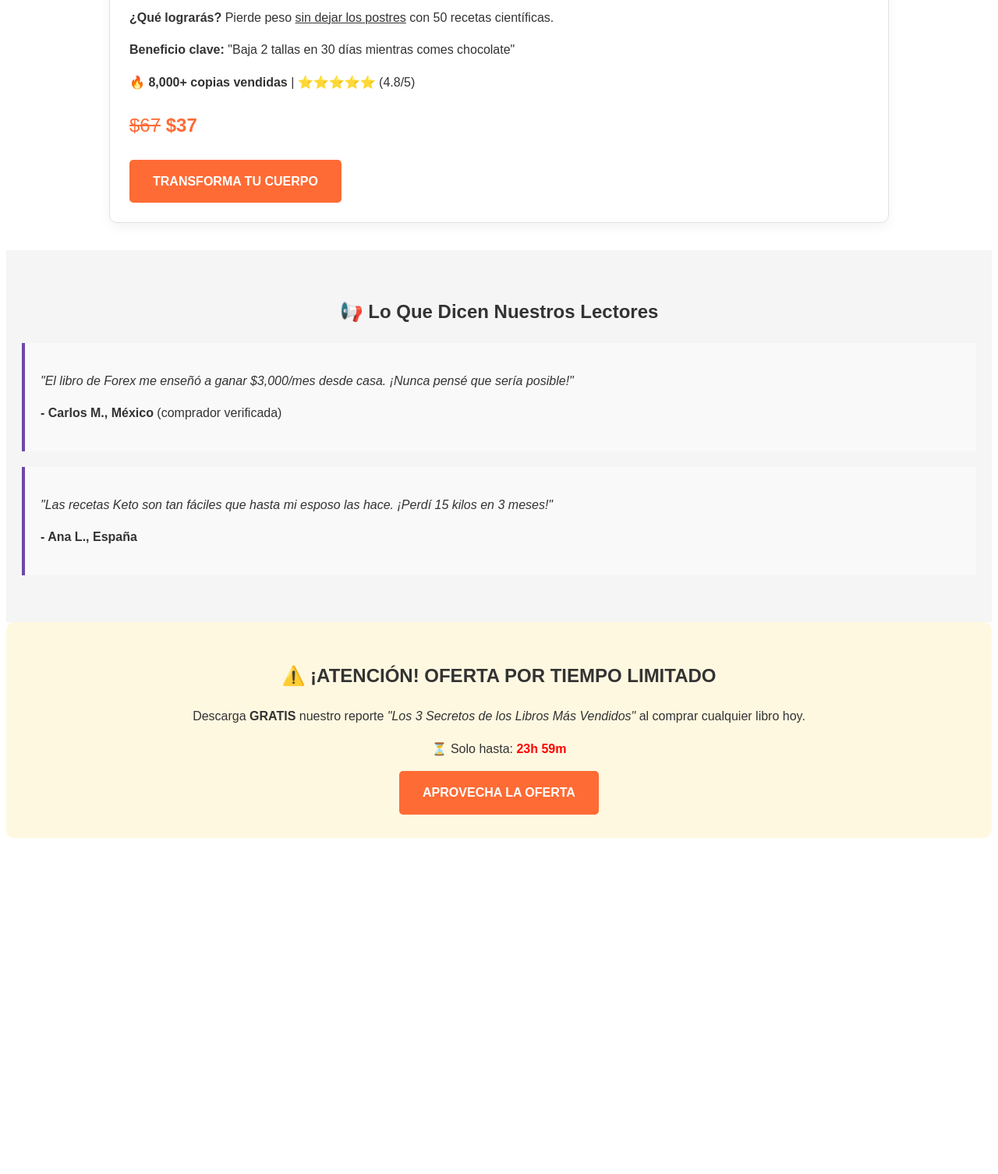
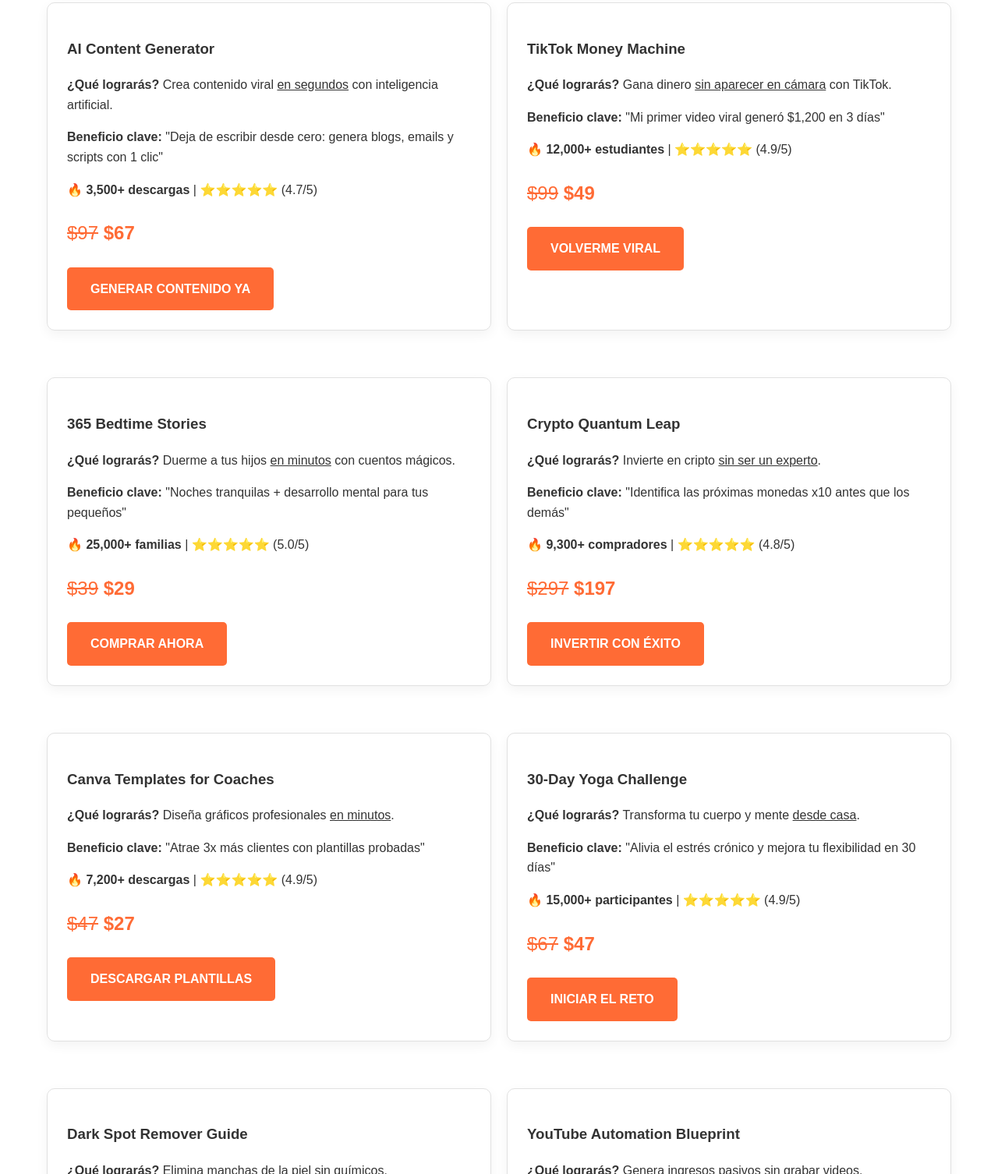
Before and after one commit to adsantanar/TriunfaDigital, a plain HTML site: page index.html in a window 1280 px wide. Shown: the part 1294-2800 px from the top of the page at 78% size. Before the commit the page ends 2377 px from the top, so only its background shows below. Drawn offline with Linux system fonts and the light colour scheme.

Commit message:
Update index.html

```diff
--- a/index.html
+++ b/index.html
@@ -3,41 +3,43 @@
 <head>
     <meta charset="UTF-8">
     <meta name="viewport" content="width=device-width, initial-scale=1.0">
-    <title>LibrosGanadores.com - Los eBooks Más Vendidos para Transformar tu Vida</title>
+    <title>LibrosGanadores.com - Los 10 eBooks Más Vendidos para Transformar tu Vida en 2024</title>
     <style>
-        body { font-family: 'Arial', sans-serif; line-height: 1.6; color: #333; }
-        .header { background: linear-gradient(135deg, #6e48aa 0%, #9d50bb 100%); color: white; padding: 50px 20px; text-align: center; }
-        .product-card { border: 1px solid #e1e1e1; border-radius: 10px; padding: 25px; margin: 15px 0; box-shadow: 0 5px 15px rgba(0,0,0,0.05); }
+        body { font-family: 'Arial', sans-serif; line-height: 1.6; color: #333; max-width: 1200px; margin: 0 auto; }
+        .header { background: linear-gradient(135deg, #6e48aa 0%, #9d50bb 100%); color: white; padding: 60px 20px; text-align: center; }
+        .product-card { border: 1px solid #e1e1e1; border-radius: 10px; padding: 25px; margin: 20px 0; box-shadow: 0 5px 15px rgba(0,0,0,0.05); }
         .cta-button { background: #ff6b35; color: white; padding: 15px 30px; border-radius: 5px; font-weight: bold; display: inline-block; text-decoration: none; transition: all 0.3s; }
         .cta-button:hover { background: #ff8c42; transform: translateY(-3px); }
         .testimonial { background: #f9f9f9; padding: 20px; border-left: 4px solid #6e48aa; margin: 20px 0; }
-        .bonus-section { background: #fff8e1; padding: 30px; text-align: center; border-radius: 10px; }
+        .bonus-section { background: #fff8e1; padding: 30px; text-align: center; border-radius: 10px; margin: 40px 0; }
+        .product-grid { display: grid; grid-template-columns: 1fr; gap: 20px; }
+        @media (min-width: 768px) { .product-grid { grid-template-columns: 1fr 1fr; } }
     </style>
 </head>
 <body>
-    <!-- Hero Section (AIDA: Atención, Interés) -->
+    <!-- Hero Section -->
     <div class="header">
-        <h1>🚀 Los <span style="color: #ffd700;">Libros Digitales</span> que Están Cambiando Vidas en 2024</h1>
-        <p><i>"Descubre los 10 eBooks más vendidos que expertos y emprendedores usan para generar ingresos, mejorar su salud y dominar habilidades clave..."</i></p>
+        <h1>🚀 <span style="color: #ffd700;">Los 10 Libros Digitales</span> Más Vendidos del 2024</h1>
+        <p><i>"Expertos y emprendedores ya están usando estos eBooks para ganar dinero, mejorar su salud y dominar habilidades clave... <strong>¿Y tú?</strong>"</i></p>
         <a href="#productos" class="cta-button">VER LOS LIBROS AHORA</a>
     </div>
 
-    <!-- Problema + Solución (PAS: Problema, Agitación, Solución) -->
+    <!-- Problema + Solución -->
     <div style="padding: 40px 20px; text-align: center;">
         <h2>¿Te Has Sentido Así?</h2>
-        <p>❌ <strong>Frustrado</strong> por no avanzar en tus metas financieras...</p>
-        <p>❌ <strong>Confundido</strong> con tanta información contradictoria en internet...</p>
-        <p>❌ <strong>Sin tiempo</strong> para aprender lo que realmente funciona...</p>
+        <p>❌ <strong>Estancado</strong> en tu trabajo sin crecimiento económico...</p>
+        <p>❌ <strong>Cansado</strong> de dietas complicadas que no funcionan...</p>
+        <p>❌ <strong>Sin herramientas</strong> para aprovechar tendencias como la IA o criptomonedas...</p>
         <br>
-        <h3 style="color: #6e48aa;">¡La solución está aquí!</h3>
-        <p>Estos libros condensan años de experiencia en <strong>guías paso a paso</strong> que cualquiera puede aplicar.</p>
+        <h3 style="color: #6e48aa;">¡Estos libros son tu ventaja competitiva!</h3>
     </div>
 
-    <!-- Productos (Beneficios Emocionales) -->
-    <div id="productos" style="padding: 20px; max-width: 1000px; margin: 0 auto;">
+    <!-- Todos los Productos -->
+    <div id="productos" style="padding: 20px;">
         <h2 style="text-align: center; margin-bottom: 30px;">🏆 Nuestra Selección Exclusiva</h2>
+        <div class="product-grid">
 
-        <!-- Producto 1 -->
+            <!-- Producto 1: Forex -->
             <div class="product-card">
                 <h3>Forex God Strategy</h3>
                 <p><strong>¿Qué lograrás?</strong> Domina el trading de Forex <u>incluso si nunca has operado</u>.</p>
@@ -47,7 +49,7 @@
                 <a href="[LINK_AFILIADO_FOREX]" class="cta-button">QUIERO APRENDER AHORA</a>
             </div>
 
-        <!-- Producto 2 -->
+            <!-- Producto 2: Keto -->
             <div class="product-card">
                 <h3>Keto Desserts Cookbook</h3>
                 <p><strong>¿Qué lograrás?</strong> Pierde peso <u>sin dejar los postres</u> con 50 recetas científicas.</p>
@@ -57,33 +59,111 @@
                 <a href="[LINK_AFILIADO_KETO]" class="cta-button">TRANSFORMA TU CUERPO</a>
             </div>
 
-        <!-- ... (Repetir estructura para otros 8 productos) ... -->
+            <!-- Producto 3: AI Content Generator -->
+            <div class="product-card">
+                <h3>AI Content Generator</h3>
+                <p><strong>¿Qué lograrás?</strong> Crea contenido viral <u>en segundos</u> con inteligencia artificial.</p>
+                <p><strong>Beneficio clave:</strong> "Deja de escribir desde cero: genera blogs, emails y scripts con 1 clic"</p>
+                <p>🔥 <strong>3,500+ descargas</strong> | ⭐⭐⭐⭐⭐ (4.7/5)</p>
+                <p style="font-size: 24px; color: #ff6b35;"><del>$97</del> <strong>$67</strong></p>
+                <a href="[LINK_AFILIADO_AI]" class="cta-button">GENERAR CONTENIDO YA</a>
             </div>
 
-    <!-- Testimonios (Social Proof) -->
+            <!-- Producto 4: TikTok Money Machine -->
+            <div class="product-card">
+                <h3>TikTok Money Machine</h3>
+                <p><strong>¿Qué lograrás?</strong> Gana dinero <u>sin aparecer en cámara</u> con TikTok.</p>
+                <p><strong>Beneficio clave:</strong> "Mi primer video viral generó $1,200 en 3 días"</p>
+                <p>🔥 <strong>12,000+ estudiantes</strong> | ⭐⭐⭐⭐⭐ (4.9/5)</p>
+                <p style="font-size: 24px; color: #ff6b35;"><del>$99</del> <strong>$49</strong></p>
+                <a href="[LINK_AFILIADO_TIKTOK]" class="cta-button">VOLVERME VIRAL</a>
+            </div>
+
+            <!-- Producto 5: 365 Bedtime Stories -->
+            <div class="product-card">
+                <h3>365 Bedtime Stories</h3>
+                <p><strong>¿Qué lograrás?</strong> Duerme a tus hijos <u>en minutos</u> con cuentos mágicos.</p>
+                <p><strong>Beneficio clave:</strong> "Noches tranquilas + desarrollo mental para tus pequeños"</p>
+                <p>🔥 <strong>25,000+ familias</strong> | ⭐⭐⭐⭐⭐ (5.0/5)</p>
+                <p style="font-size: 24px; color: #ff6b35;"><del>$39</del> <strong>$29</strong></p>
+                <a href="[LINK_AFILIADO_CUENTOS]" class="cta-button">COMPRAR AHORA</a>
+            </div>
+
+            <!-- Producto 6: Crypto Quantum Leap -->
+            <div class="product-card">
+                <h3>Crypto Quantum Leap</h3>
+                <p><strong>¿Qué lograrás?</strong> Invierte en cripto <u>sin ser un experto</u>.</p>
+                <p><strong>Beneficio clave:</strong> "Identifica las próximas monedas x10 antes que los demás"</p>
+                <p>🔥 <strong>9,300+ compradores</strong> | ⭐⭐⭐⭐⭐ (4.8/5)</p>
+                <p style="font-size: 24px; color: #ff6b35;"><del>$297</del> <strong>$197</strong></p>
+                <a href="[LINK_AFILIADO_CRYPTO]" class="cta-button">INVERTIR CON ÉXITO</a>
+            </div>
+
+            <!-- Producto 7: Canva Templates for Coaches -->
+            <div class="product-card">
+                <h3>Canva Templates for Coaches</h3>
+                <p><strong>¿Qué lograrás?</strong> Diseña gráficos profesionales <u>en minutos</u>.</p>
+                <p><strong>Beneficio clave:</strong> "Atrae 3x más clientes con plantillas probadas"</p>
+                <p>🔥 <strong>7,200+ descargas</strong> | ⭐⭐⭐⭐⭐ (4.9/5)</p>
+                <p style="font-size: 24px; color: #ff6b35;"><del>$47</del> <strong>$27</strong></p>
+                <a href="[LINK_AFILIADO_CANVA]" class="cta-button">DESCARGAR PLANTILLAS</a>
+            </div>
+
+            <!-- Producto 8: 30-Day Yoga Challenge -->
+            <div class="product-card">
+                <h3>30-Day Yoga Challenge</h3>
+                <p><strong>¿Qué lograrás?</strong> Transforma tu cuerpo y mente <u>desde casa</u>.</p>
+                <p><strong>Beneficio clave:</strong> "Alivia el estrés crónico y mejora tu flexibilidad en 30 días"</p>
+                <p>🔥 <strong>15,000+ participantes</strong> | ⭐⭐⭐⭐⭐ (4.9/5)</p>
+                <p style="font-size: 24px; color: #ff6b35;"><del>$67</del> <strong>$47</strong></p>
+                <a href="[LINK_AFILIADO_YOGA]" class="cta-button">INICIAR EL RETO</a>
+            </div>
+
+            <!-- Producto 9: Dark Spot Remover Guide -->
+            <div class="product-card">
+                <h3>Dark Spot Remover Guide</h3>
+                <p><strong>¿Qué lograrás?</strong> Elimina manchas de la piel <u>sin químicos</u>.</p>
+                <p><strong>Beneficio clave:</strong> "Lucí una piel perfecta en mi boda gracias a este método"</p>
+                <p>🔥 <strong>6,100+ resultados</strong> | ⭐⭐⭐⭐⭐ (4.7/5)</p>
+                <p style="font-size: 24px; color: #ff6b35;"><del>$29</del> <strong>$19</strong></p>
+                <a href="[LINK_AFILIADO_PIEL]" class="cta-button">ELIMINAR MANCHAS</a>
+            </div>
+
+            <!-- Producto 10: YouTube Automation Blueprint -->
+            <div class="product-card">
+                <h3>YouTube Automation Blueprint</h3>
+                <p><strong>¿Qué lograrás?</strong> Genera ingresos pasivos <u>sin grabar videos</u>.</p>
+                <p><strong>Beneficio clave:</strong> "Mi canal automatizado gana $5,000/mes"</p>
+                <p>🔥 <strong>10,500+ estudiantes</strong> | ⭐⭐⭐⭐⭐ (4.9/5)</p>
+                <p style="font-size: 24px; color: #ff6b35;"><del>$147</del> <strong>$97</strong></p>
+                <a href="[LINK_AFILIADO_YOUTUBE]" class="cta-button">AUTOMATIZAR AHORA</a>
+            </div>
+        </div>
+    </div>
+
+    <!-- Testimonios -->
     <div style="padding: 40px 20px; background: #f5f5f5;">
         <h2 style="text-align: center;">📢 Lo Que Dicen Nuestros Lectores</h2>
         <div class="testimonial">
-            <p><i>"El libro de Forex me enseñó a ganar $3,000/mes desde casa. ¡Nunca pensé que sería posible!"</i></p>
-            <p><strong>- Carlos M., México</strong> (comprador verificada)</p>
+            <p><i>"El método de Forex me dio libertad financiera. Hoy gano más que en mi trabajo de 9 años."</i></p>
+            <p><strong>- Javier R., Argentina</strong></p>
         </div>
         <div class="testimonial">
-            <p><i>"Las recetas Keto son tan fáciles que hasta mi esposo las hace. ¡Perdí 15 kilos en 3 meses!"</i></p>
-            <p><strong>- Ana L., España</strong></p>
+            <p><i>"Las plantillas de Canva ahorraron horas de diseño. Mis clientes piensan que contraté a un profesional."</i></p>
+            <p><strong>- Laura S., Colombia</strong></p>
         </div>
     </div>
 
-    <!-- Oferta Irresistible (Urgencia) -->
+    <!-- Oferta Irresistible -->
     <div class="bonus-section">
-        <h2>⚠️ ¡ATENCIÓN! OFERTA POR TIEMPO LIMITADO</h2>
-        <p>Descarga <strong>GRATIS</strong> nuestro reporte <i>"Los 3 Secretos de los Libros Más Vendidos"</i> al comprar cualquier libro hoy.</p>
-        <p>⏳ Solo hasta: <span id="countdown" style="color: red; font-weight: bold;"></span></p>
-        <a href="#productos" class="cta-button">APROVECHA LA OFERTA</a>
+        <h2>⚠️ ¡OFERTA ESPECIAL SOLO HOY!</h2>
+        <p>Compra <strong>2 libros</strong> y lleva el tercero <u>GRATIS</u>. Usa el código: <span style="background: #ff6b35; color: white; padding: 5px 10px; border-radius: 3px;">GANADOR24</span></p>
+        <p>⏳ Oferta válida hasta: <span id="countdown" style="color: red; font-weight: bold;"></span></p>
+        <a href="#productos" class="cta-button">APROVECHAR AHORA</a>
     </div>
 
     <!-- Countdown Script -->
     <script>
-        // Countdown de 24 horas
         let countdownDate = new Date();
         countdownDate.setHours(countdownDate.getHours() + 24);
 
```
Lines whose indentation alone changed are shown as unchanged.
